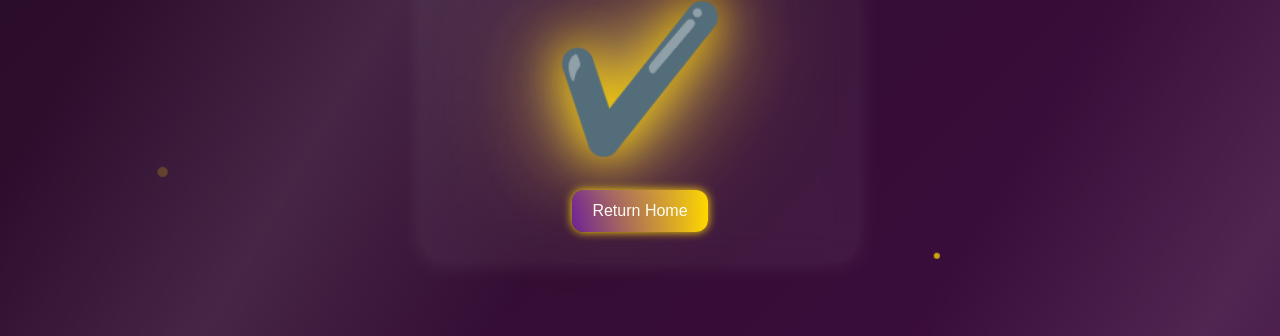
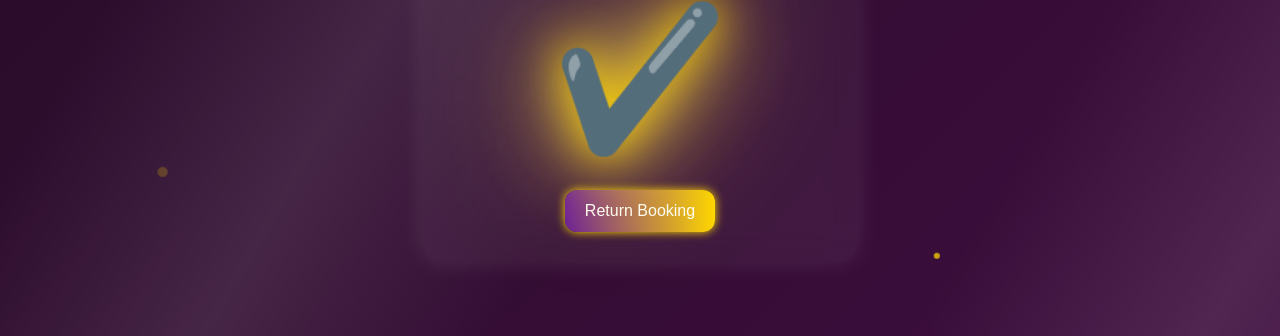
Before and after one commit to effiena/shinemaster-system, a Flask app: template templates/booking_confirmed.html in a window 1280 px wide. Shown: the part 464-800 px from the top of the page. Run offline with Flask 3, Linux system fonts and the light colour scheme; the template is opened without the code that fills it, so the values that code supplies are empty.

Commit message:
remove return home

```diff
--- a/templates/booking_confirmed.html
+++ b/templates/booking_confirmed.html
@@ -139,7 +139,7 @@ button:hover { opacity:0.9; transform:scale(1.05); }
         <p><strong>Booking ID:</strong> {{ booking['booking_id'] }}</p>
     </div>
     <div class="checkmark">✔️</div>
-    <button onclick="window.location.href='/home'">Return Home</button>
+    <button onclick="window.location.href='/booking'">Return Booking</button>
 </div>
 
 <!-- Fireworks container -->
```
